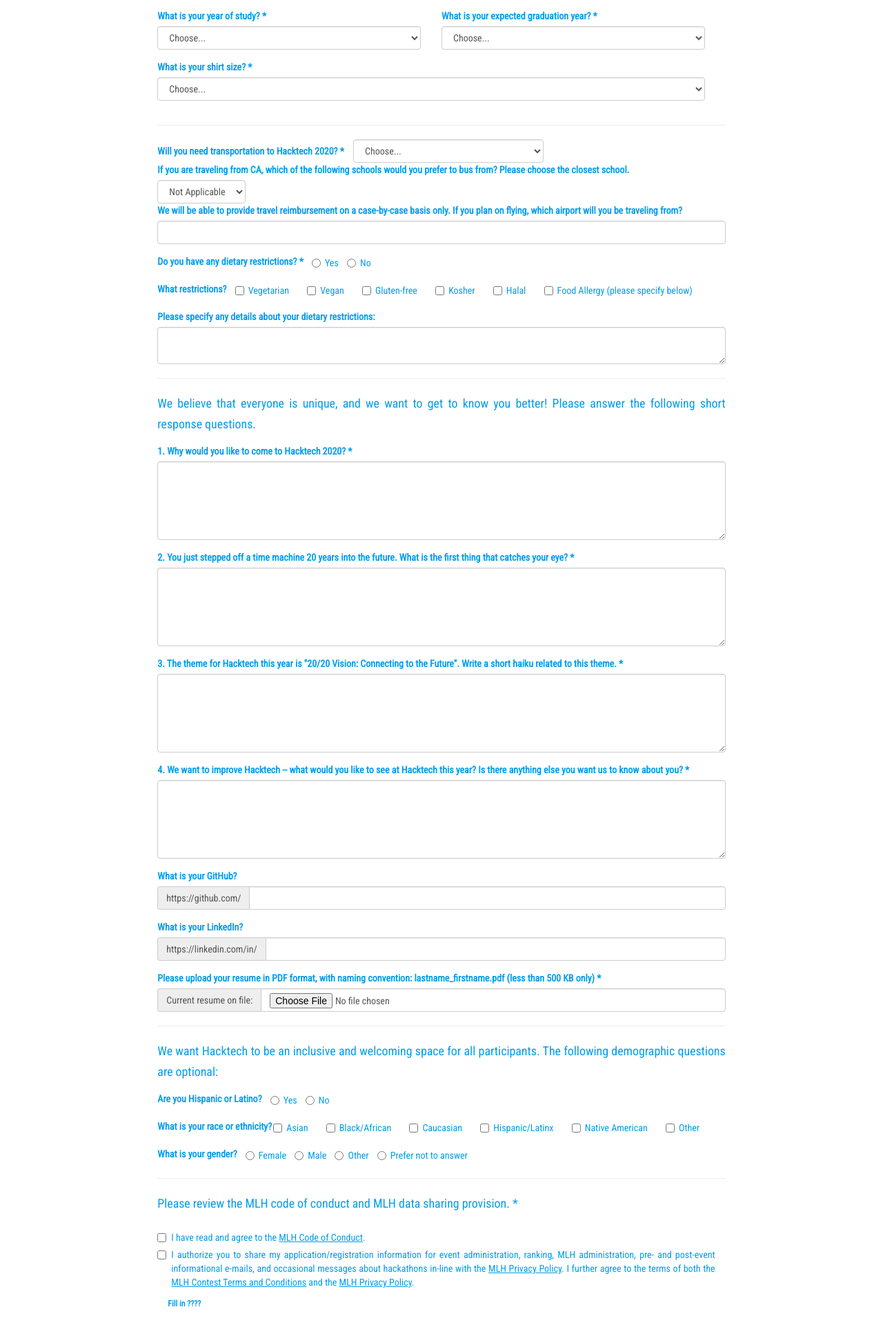
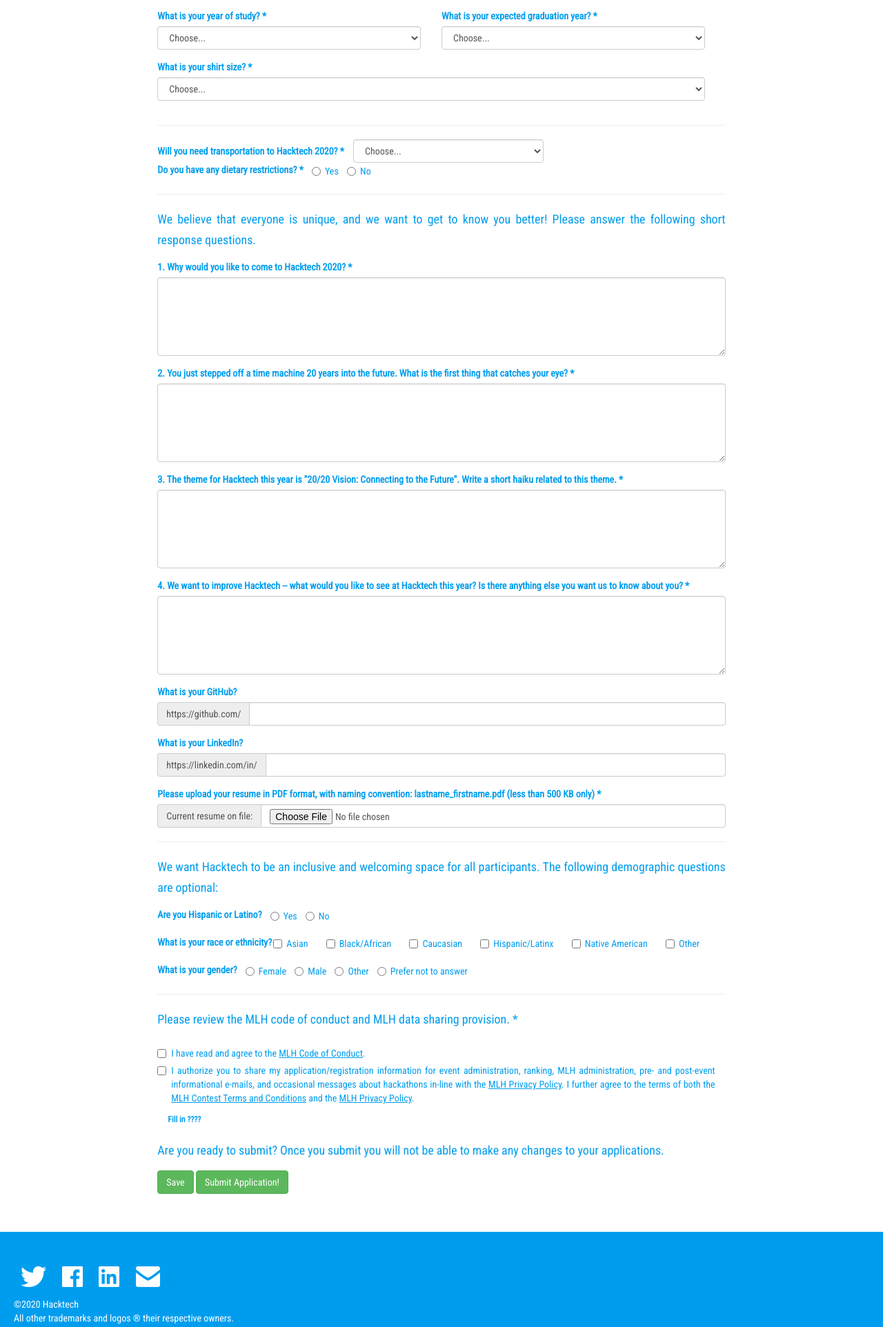
Before and after one commit to TheHacktech/hacktechpy.io, a Flask app: template hacktech/modules/applications/templates/applications.html in a window 1280 px wide. Shown: the part 651-2575 px from the top of the page at 69% size. Run offline with Flask 2, Linux system fonts and the light colour scheme; the template is opened without the code that fills it, so the values that code supplies are empty; parts of the project's set-up code (start-up, migrations or seed data) failed here and were passed over; some libraries are stand-ins or nearby versions.

Commit message:
Conditional forms

```diff
--- a/hacktech/modules/applications/templates/applications.html
+++ b/hacktech/modules/applications/templates/applications.html
@@ -5,6 +5,37 @@
 {% endblock %}
 {% block scripts %}
   {{super()}}
+  <script>
+	  $('.diet-extra').hide();
+          $('.travel-CA').hide();
+          $('.travel-airport').hide();
+    $('input:radio[name=dietaryRestrictions]').change(function() {
+        if (this.value == 'True') {
+          $('.diet-extra').show();
+	}
+        else{
+          $('.diet-extra').hide();
+	}
+    });
+
+    $('#needTransportation').change(function() {
+        console.log(this.value);
+        if (this.value !== 'no') {
+	  $('.travel-airport').show();
+	  if(this.value === "insideCA")
+	  {
+            $('.travel-CA').show();
+	  } else {
+	    $('.travel-CA').hide();
+	  }
+        }
+        else{
+          $('.travel-CA').hide();
+          $('.travel-airport').hide();
+        }
+
+    });
+  </script>
 {% endblock %}
 {% block page %}
 <div class = "jumbotron">
@@ -55,7 +86,7 @@
             {%endfor%}
 	  </select>
         </div>
-        <div class="form-group col-md-4 {%if form_info.school == "N/A"%} {{validations.school}} {%endif%}">
+        <div id="school_opt" class="form-group col-md-4 {%if form_info.school == "N/A"%} {{validations.school}} {%endif%}">
 	  <label class="control-label" for="school">If you choose N/A, type here </label>
 	  <input type="text" class="form-control" name="school_opt" value="{{form_info.school_opt}}">
 	</div>
@@ -71,7 +102,7 @@
           {%endfor%}
         </select>
 	</div>
-        <div class="form-group col-md-4">
+        <div id="major_opt" class="form-group col-md-4">
           <label for="major">If you choose N/A, type here </label>
 	  <input type="text" class="form-control" name="major_opt" value="{{form_info.major_opt}}">
         </div>
@@ -119,7 +150,7 @@
       <div class="form-inline">
 	      <div class="form-group {{validations.transportation}}">
           <label class="labelSpace control-label" for="needTransportation">Will you need transportation to Hacktech 2020? *</label>
-          <select class="form-control" name="needTransportation">
+          <select id="needTransportation" class="form-control" name="needTransportation">
             <option value="">Choose...</option>
             <option {%if form_info.transportation == False %} selected {%endif%} value="no">No, I've got it handled!</option>
             <option {%if form_info.transportation == True and form_info.in_state == True %} selected {%endif%} value="insideCA">Yes, I will be traveling from CA.</option>
@@ -128,7 +159,7 @@
         </div>
       </div>
 
-      <div class="form-inline">
+      <div class="form-inline travel-CA">
         <div class="form-group">
           <label for="busFrom" class="labelSpace" >If you are traveling from CA, which of the following schools would you prefer to bus from? Please choose the closest school. </label>
           <select class="form-control" name="busFrom">
@@ -142,7 +173,7 @@
         </div>
       </div>
 
-     <div class="form-group">
+     <div class="form-group travel-airport">
         <label for="airport">We will be able to provide travel reimbursement on a case-by-case basis only. If you plan on flying, which airport will you be traveling from?</label>
 	<input type="text" class="form-control" id="airport" name="airport" value="{{form_info.airport}}">
       </div>
@@ -159,7 +190,7 @@
            </div>
       </div>
 
-      <div class="form-group">
+      <div class="form-group diet-extra">
 	<label for="dietaryRestrictionsChoices" class="labelSpace" >What restrictions?</label>
           <div class="checkbox-inline">
 	    <label class="checkbox-inline">
@@ -193,7 +224,7 @@
 	  </div>
      </div>
 
-     <div class="form-group">
+     <div class="form-group diet-extra">
         <label for="dietaryRestrictionsDetail">Please specify any details about your dietary restrictions: </label>
 	<textarea class="form-control" id="dietaryRestrictionsDetail" name="dietaryRestrictionsDetail" rows="2">{{form_info.diet_rest_detail}}</textarea>
      </div>
```
